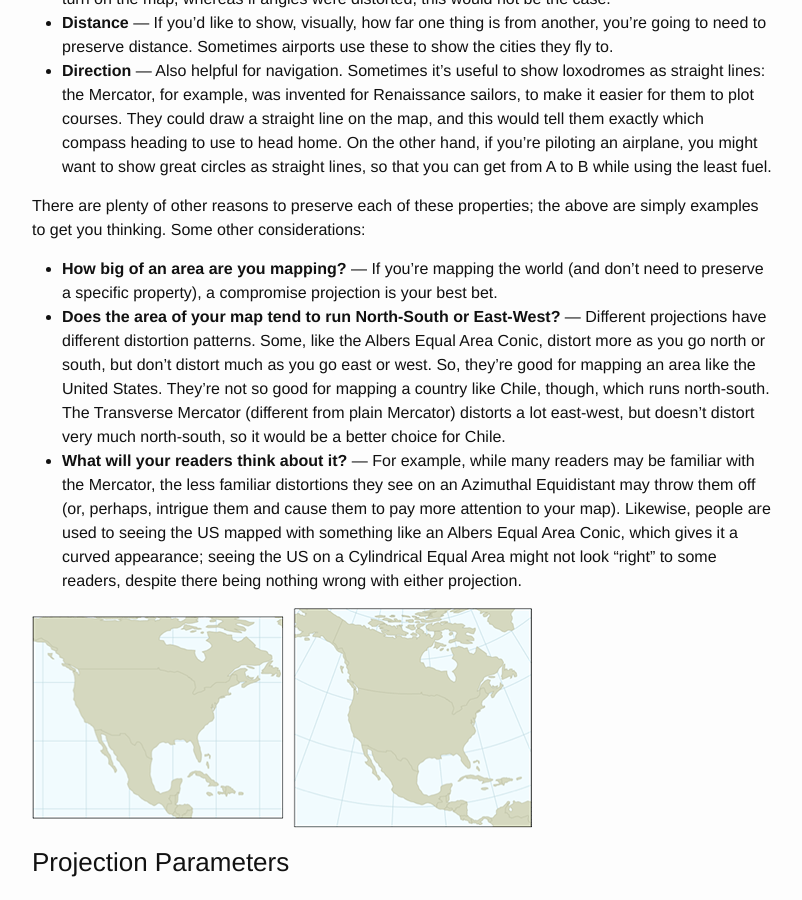
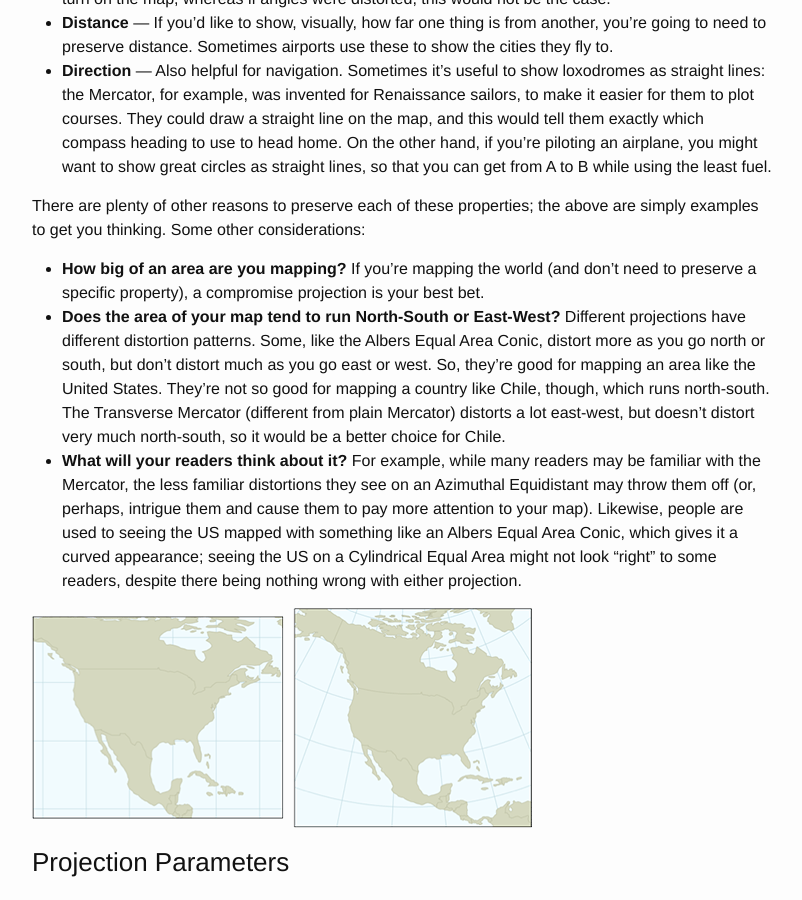
Before and after one commit to axismaps/thematic-cartography, a Jekyll site: the page built from articles/projections.md, in a window 1280 px wide and 900 px high, scrolled down 7408 px. Shown: the whole window, without its empty margins (238-1040 px from the left). Built offline with Jekyll 4.4.1, drawn with Linux system fonts in a browser that asks for light colours.

Commit message:
Remove some em-dashes near bottom

```diff
--- a/articles/projections.md
+++ b/articles/projections.md
@@ -88,9 +88,9 @@ Since there are so very many projections, the question becomes: which one should
 
 There are plenty of other reasons to preserve each of these properties; the above are simply examples to get you thinking. Some other considerations:
 
-* **How big of an area are you mapping?** — If you're mapping the world (and don't need to preserve a specific property), a compromise projection is your best bet.
-* **Does the area of your map tend to run North-South or East-West?** — Different projections have different distortion patterns. Some, like the Albers Equal Area Conic, distort more as you go north or south, but don't distort much as you go east or west. So, they're good for mapping an area like the United States. They're not so good for mapping a country like Chile, though, which runs north-south. The Transverse Mercator (different from plain Mercator) distorts a lot east-west, but doesn't distort very much north-south, so it would be a better choice for Chile.
-* **What will your readers think about it?** — For example, while many readers may be familiar with the Mercator, the less familiar distortions they see on an Azimuthal Equidistant may throw them off (or, perhaps, intrigue them and cause them to pay more attention to your map). Likewise, people are used to seeing the US mapped with something like an Albers Equal Area Conic, which gives it a curved appearance; seeing the US on a Cylindrical Equal Area might not look “right” to some readers, despite there being nothing wrong with either projection.
+* **How big of an area are you mapping?** If you're mapping the world (and don't need to preserve a specific property), a compromise projection is your best bet.
+* **Does the area of your map tend to run North-South or East-West?** Different projections have different distortion patterns. Some, like the Albers Equal Area Conic, distort more as you go north or south, but don't distort much as you go east or west. So, they're good for mapping an area like the United States. They're not so good for mapping a country like Chile, though, which runs north-south. The Transverse Mercator (different from plain Mercator) distorts a lot east-west, but doesn't distort very much north-south, so it would be a better choice for Chile.
+* **What will your readers think about it?** For example, while many readers may be familiar with the Mercator, the less familiar distortions they see on an Azimuthal Equidistant may throw them off (or, perhaps, intrigue them and cause them to pay more attention to your map). Likewise, people are used to seeing the US mapped with something like an Albers Equal Area Conic, which gives it a curved appearance; seeing the US on a Cylindrical Equal Area might not look “right” to some readers, despite there being nothing wrong with either projection.
 
 ![](../images/projections9.png)
 
```
